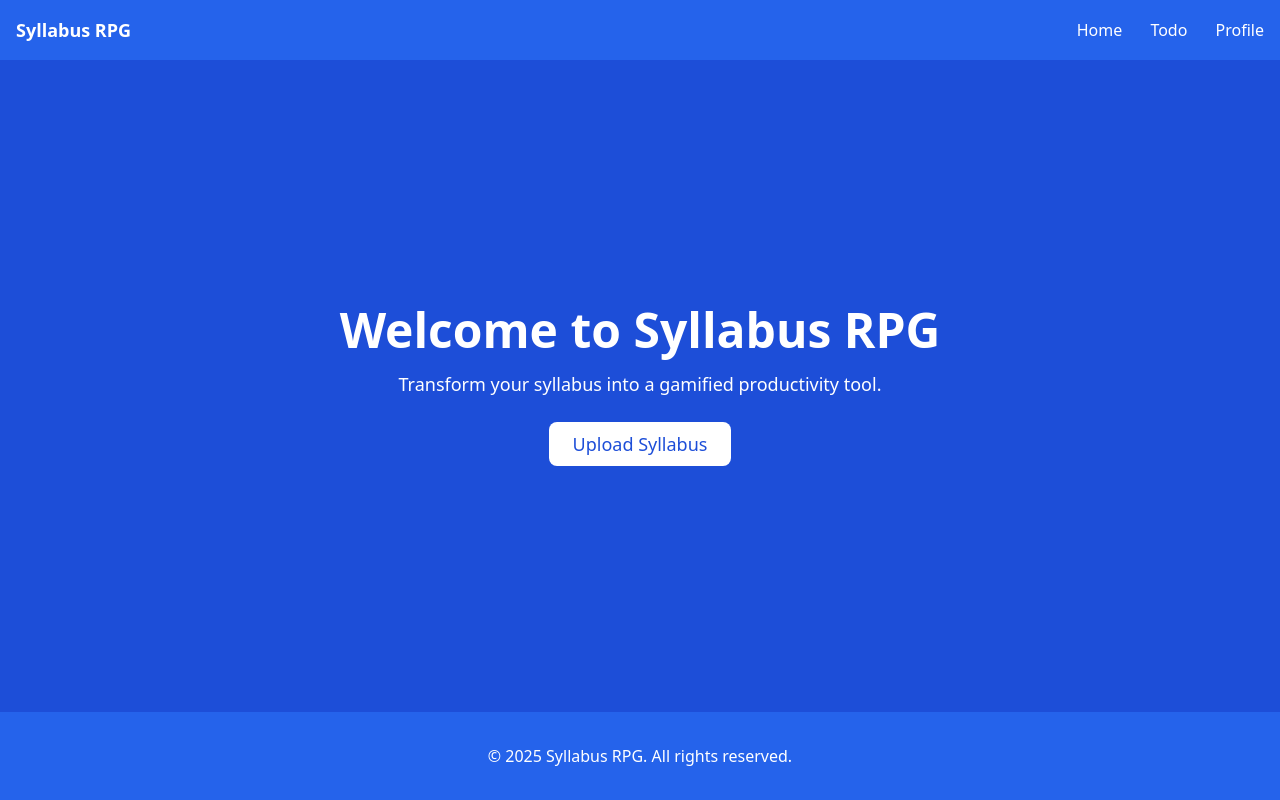
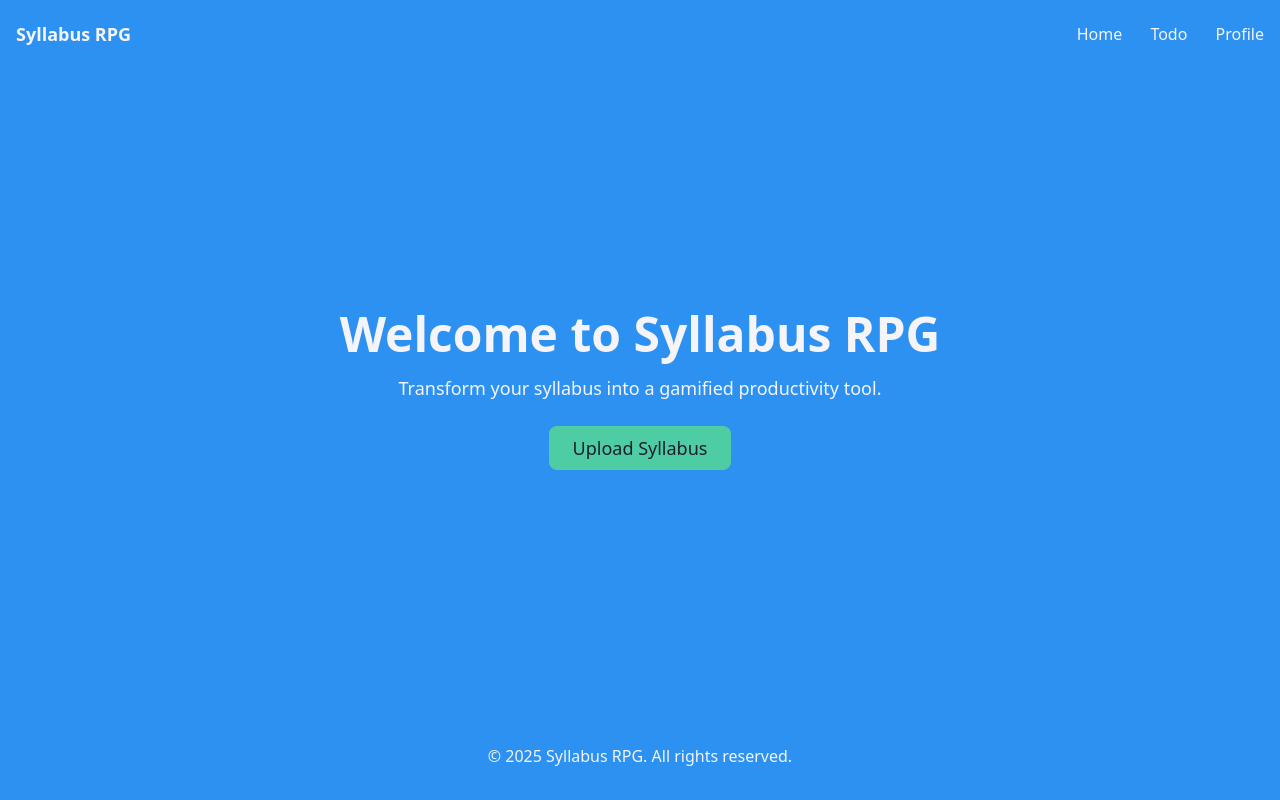
Before and after one commit to supercat7/syllabus-rpg-winhacks2025, a Flask app: page / in a window 1280 px wide. Run offline with Flask 3, Linux system fonts and the light colour scheme; some libraries are stand-ins or nearby versions.

Commit message:
testing out frontend colors

```diff
--- a/templates/index.html
+++ b/templates/index.html
@@ -7,43 +7,43 @@
   <script src="https://cdn.tailwindcss.com"></script>
   <script src="/static/script.js" defer></script>
 </head>
-<body class="bg-gray-100 text-gray-900 min-h-screen flex flex-col">
+<body class="bg-[#1E1E2F] text-[#F4F4F9] min-h-screen flex flex-col">
 
-  <!-- Navigation -->
-  <nav class="bg-blue-600 py-4">
+  <!-- Navigation with Shadow -->
+  <nav class="bg-[#2D91F2] py-5 shadow-lg shadow-[#00000033]">
     <div class="max-w-7xl mx-auto px-4 flex justify-between items-center">
-      <div class="text-white font-bold text-lg">Syllabus RPG</div>
+      <div class="text-[#F4F4F9] font-bold text-lg">Syllabus RPG</div>
       <div class="space-x-6">
-        <a href="#" class="text-white hover:text-gray-200">Home</a>
-        <a href="todo.html" class="text-white hover:text-gray-200">Todo</a>
-        <a href="profile.html" class="text-white hover:text-gray-200">Profile</a>
+        <a href="#" class="text-[#F4F4F9] hover:text-[#4ECCA3]">Home</a>
+        <a href="todo.html" class="text-[#F4F4F9] hover:text-[#4ECCA3]">Todo</a>
+        <a href="profile.html" class="text-[#F4F4F9] hover:text-[#4ECCA3]">Profile</a>
       </div>
     </div>
   </nav>
 
   <!-- Hero Section -->
-  <section class="bg-blue-700 text-white text-center py-32 flex-grow flex items-center justify-center">
+  <section class="bg-[#2D91F2] text-[#F4F4F9] text-center py-32 flex-grow flex items-center justify-center">
     <div class="max-w-7xl mx-auto px-4">
       <h1 class="text-4xl md:text-5xl font-semibold">Welcome to Syllabus RPG</h1>
       <p class="mt-4 text-lg">Transform your syllabus into a gamified productivity tool.</p>
-      <a href="#" onclick="openModal()" class="mt-6 inline-block bg-white text-blue-700 py-2 px-6 rounded-lg text-lg hover:bg-gray-200 transition">Upload Syllabus</a>
+      <a href="#" onclick="openModal()" class="mt-6 inline-block bg-[#4ECCA3] text-[#1E1E2F] py-2 px-6 rounded-lg text-lg hover:bg-[#FF6B6B] transition">Upload Syllabus</a>
     </div>
   </section>
 
   <!-- Modal for File Upload -->
   <div id="modal" class="fixed inset-0 bg-gray-900 bg-opacity-50 flex items-center justify-center hidden">
-    <div class="bg-white rounded-lg shadow-lg w-96 p-8 transform transition-transform scale-90" id="modal-content">
+    <div class="bg-[#1E1E2F] rounded-lg shadow-lg w-96 p-8 transform transition-transform scale-90" id="modal-content">
       <h2 class="text-2xl font-bold mb-4 text-center">Upload Syllabus</h2>
 
       <form id="uploadSyllabusForm" enctype="multipart/form-data">
         <div class="mb-4">
-          <label for="syllabusFile" class="block text-gray-700 font-medium">Select Syllabus File (.pdf or .docx)</label>
-          <input type="file" name="syllabusFile" id="syllabusFile" class="w-full border-gray-300 rounded-lg shadow-sm focus:ring-blue-500 focus:border-blue-500" accept=".pdf,.docx">
+          <label for="syllabusFile" class="block text-[#F4F4F9] font-medium">Select Syllabus File (.pdf or .docx)</label>
+          <input type="file" name="syllabusFile" id="syllabusFile" class="w-full border-gray-300 rounded-lg shadow-sm focus:ring-[#4ECCA3] focus:border-[#4ECCA3]" accept=".pdf,.docx">
         </div>
 
         <div class="flex justify-end space-x-4">
           <button type="button" onclick="closeModal()" class="bg-gray-500 text-white px-4 py-2 rounded-lg hover:bg-gray-600 transition">Cancel</button>
-          <button type="submit" class="bg-blue-600 text-white px-4 py-2 rounded-lg hover:bg-blue-700 transition">Upload</button>
+          <button type="submit" class="bg-[#4ECCA3] text-[#1E1E2F] px-4 py-2 rounded-lg hover:bg-[#FF6B6B] transition">Upload</button>
         </div>
       </form>
     </div>
@@ -51,10 +51,10 @@
 
   <!-- Modal for Parsed Results -->
   <div id="resultsModal" class="fixed inset-0 bg-gray-900 bg-opacity-50 flex items-center justify-center hidden">
-    <div class="bg-white rounded-lg shadow-lg w-3/4 p-8 transform transition-transform scale-90" id="resultsModalContent">
+    <div class="bg-[#1E1E2F] rounded-lg shadow-lg w-3/4 p-8 transform transition-transform scale-90" id="resultsModalContent">
       <h2 class="text-2xl font-bold mb-4 text-center">Extracted Information</h2>
 
-      <table class="min-w-full bg-white border border-gray-300">
+      <table class="min-w-full bg-[#1E1E2F] border border-[#F4F4F9] text-[#F4F4F9]">
         <thead>
           <tr>
             <th class="px-4 py-2 border-b">Assignment/Exam</th>
@@ -68,12 +68,12 @@
       </table>
 
       <div class="flex justify-end mt-6">
-        <button onclick="closeResultsModal()" class="bg-blue-600 text-white px-4 py-2 rounded-lg hover:bg-blue-700 transition">Close</button>
+        <button onclick="closeResultsModal()" class="bg-[#4ECCA3] text-[#1E1E2F] px-4 py-2 rounded-lg hover:bg-[#FF6B6B] transition">Close</button>
       </div>
     </div>
   </div>
 
-  <footer class="bg-blue-600 text-white py-8">
+  <footer class="bg-[#2D91F2] text-[#F4F4F9] py-8">
     <div class="max-w-7xl mx-auto px-4 text-center">
       <p>&copy; 2025 Syllabus RPG. All rights reserved.</p>
     </div>
```
